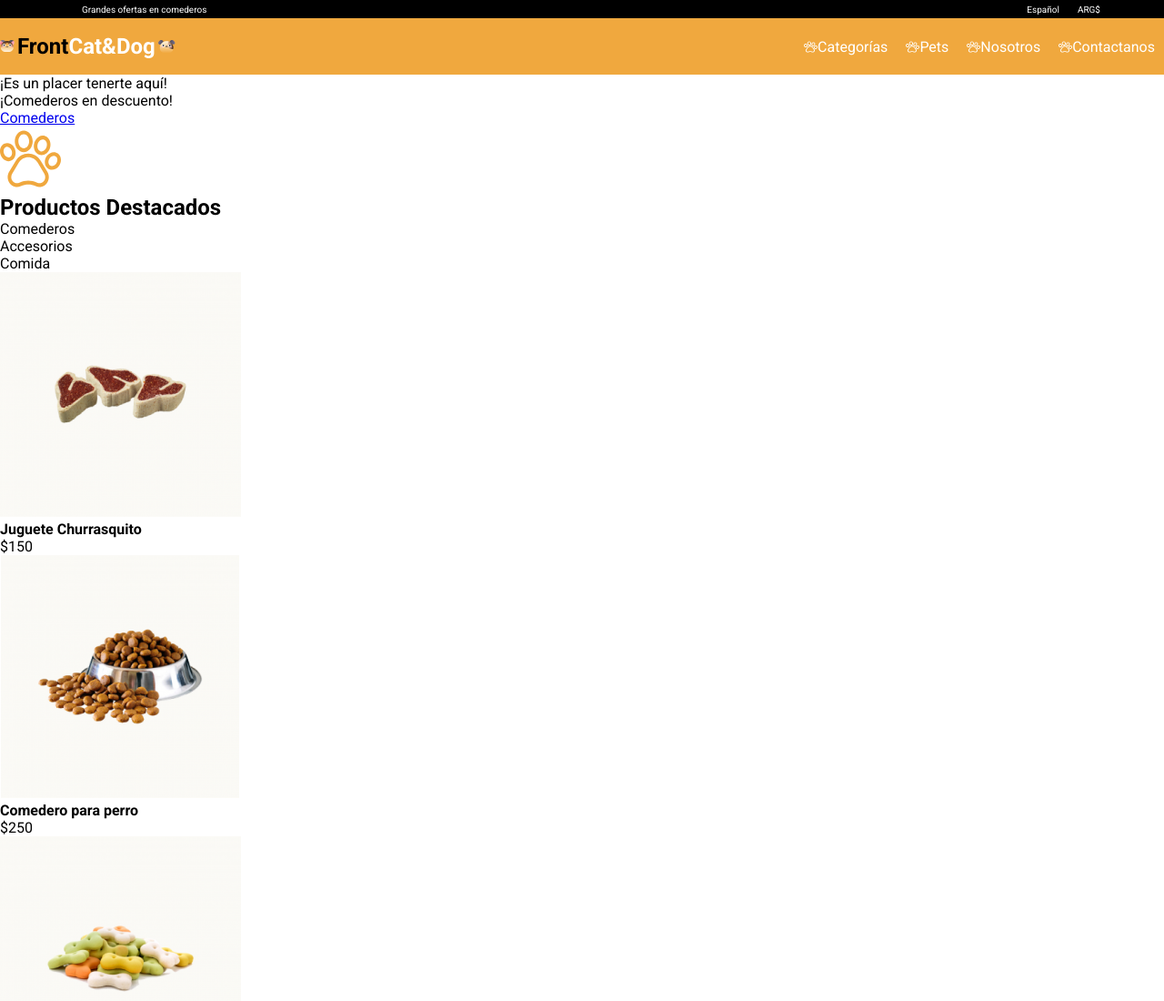
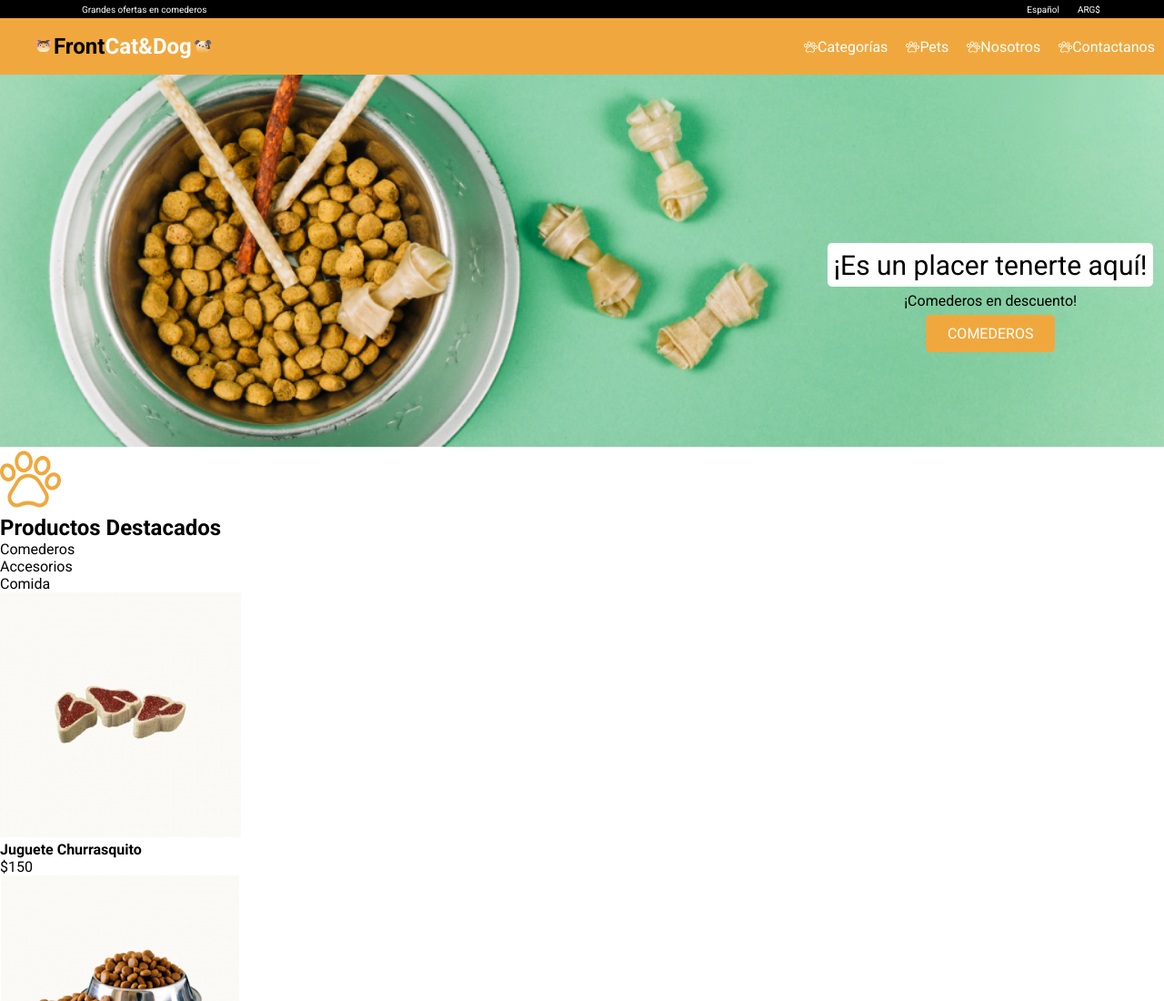
Before and after one commit to romoguill/petShop, a plain HTML site: page root/index.html in a window 1280 px wide. Shown: the top 1100 px of the page at 91% size. Drawn offline with Linux system fonts and the light colour scheme.

Commit message:
Finished the hero css

```diff
--- a/root/css/style.css
+++ b/root/css/style.css
@@ -70,6 +70,7 @@ nav {
 .icon-main {
   font-size: 16px;
   font-weight: 700;
+  margin-left: 40px;
 }
 
 nav ul {
@@ -90,3 +91,43 @@ nav ul img {
   height: 15px;
   width: 15px;
 }
+
+/*            MAIN              */
+
+/* HERO */
+#hero {
+  background-image: url('../img/bowl-and-pet-daities-on-green-background 1bowl.png');
+  height: 409px;
+  background-repeat: no-repeat;
+  background-size: cover;
+  background-position: left center;
+  position: relative;
+}
+
+#hero div {
+  position: absolute;
+  top: 60%;
+  right: 12px;
+  transform: translateY(-50%);
+  display: flex;
+  flex-direction: column;
+  align-items: center;
+  justify-content: space-between;
+  height: 120px;
+}
+
+#hero div p:first-child {
+  background-color: white;
+  font-size: 30px;
+  padding: 0.4rem;
+  border-radius: 5px;
+}
+
+#hero div a {
+  text-decoration: none;
+  background-color: var(--primary-color);
+  color: #fff;
+  padding: 0.7rem 1.5rem;
+  border-radius: 5px;
+  text-transform: uppercase;
+}
```
Also changed, not shown: 1 other file.
